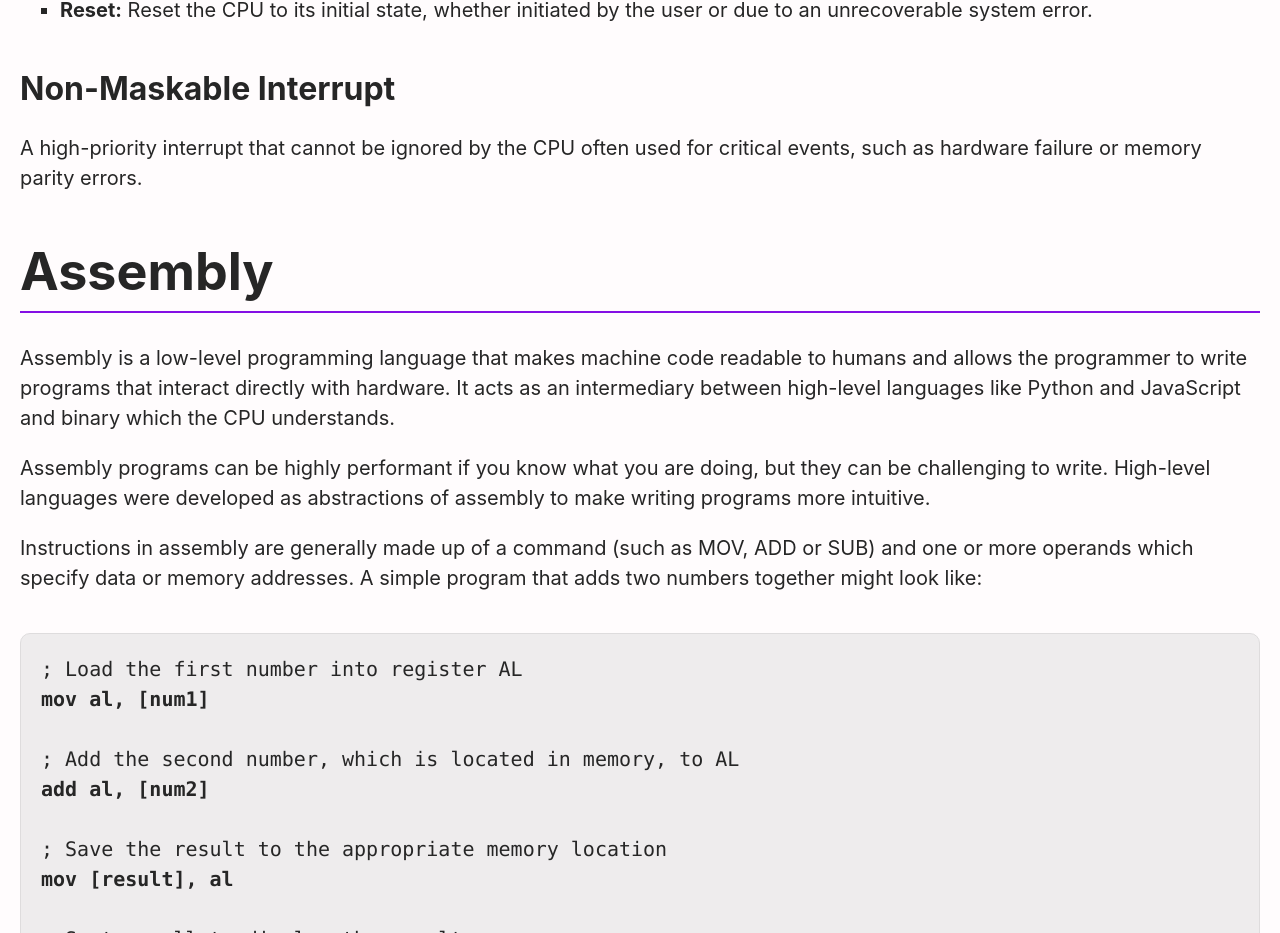
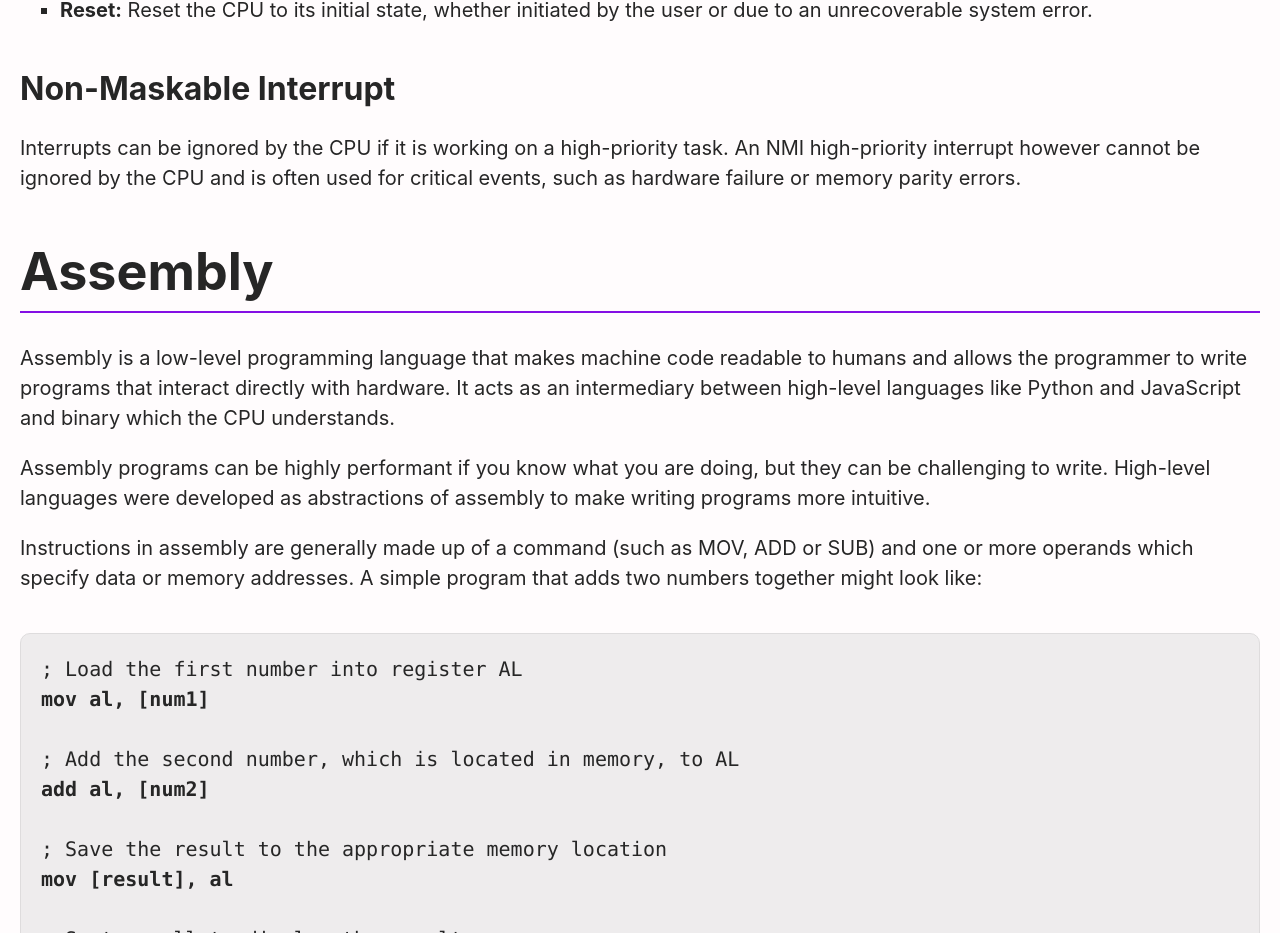
Before and after one commit to Christopher-Cannon/Christopher-Cannon.github.io, a Vue app: page /cpu-architecture in a window 1280 px wide. Shown: the part 4718-5651 px from the top of the page. Built offline with nearby package versions, Linux system fonts and the light colour scheme; the HTML template or start-up script is replaced by a standard one; a web font is replaced by a local one.

Commit message:
Clarify non-maskable interrupt description

```diff
--- a/src/pages/Cpu.vue
+++ b/src/pages/Cpu.vue
@@ -241,7 +241,8 @@ const prevNextNavData = {
         <h5 class="h4">Non-Maskable Interrupt</h5>
 
         <p>
-            A high-priority interrupt that cannot be ignored by the CPU often
+            Interrupts can be ignored by the CPU if it is working on a high-priority task.
+            An NMI high-priority interrupt however cannot be ignored by the CPU and is often
             used for critical events, such as hardware failure or memory parity
             errors.
         </p>
```
